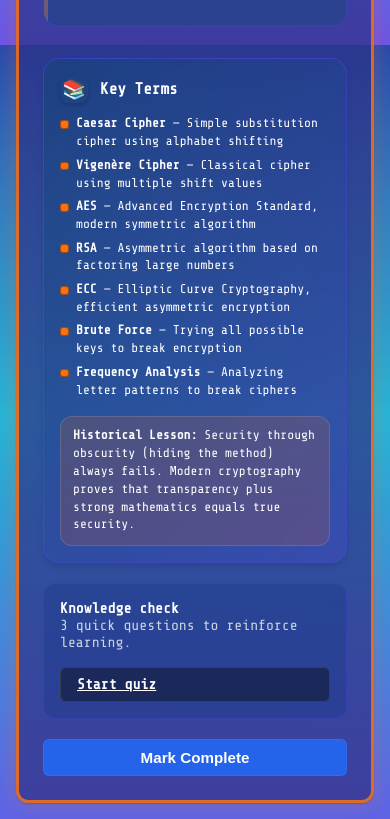
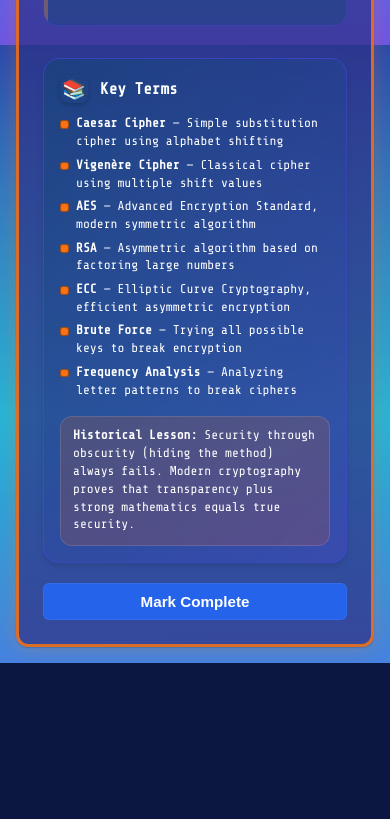
Before and after one commit to Neyooio/cybered, a plain HTML site: page frontend/src/html/lessons/cryptography/lesson-2.html in a window 390 px wide. Shown: the part 5019-5838 px from the top of the page. After the commit the page ends 5682 px from the top, so only its background shows below. Drawn offline with nearby package versions, Linux system fonts and the light colour scheme.

Commit message:
Remove Knowledge check quiz cards from all lessons
- Removed quiz-card div with 'Start quiz' button from all 16 lessons
- Simplifies lesson UI - now only shows Mark Complete button at bottom
- Battle quiz buttons preserved in Cryptography lesson 1 and Malware Defense lesson 2
- Cleaner mobile interface with less clutter

```diff
--- a/frontend/src/html/lessons/cryptography/lesson-2.html
+++ b/frontend/src/html/lessons/cryptography/lesson-2.html
@@ -168,14 +168,6 @@
             </div>
           </div>
 
-          <div class="quiz-card" style="margin-top:1rem;">
-            <div>
-              <div class="quiz-title">Knowledge check</div>
-              <div class="text-muted">3 quick questions to reinforce learning.</div>
-            </div>
-            <a class="secondary-button" href="#">Start quiz</a>
-          </div>
-
           <div class="lesson-actions">
             <button id="completeLesson" class="primary-button">Mark Complete</button>
           </div>
```
Also changed, not shown: frontend/src/html/lessons/cryptography/lesson-3.html (+0 -8 lines), frontend/src/html/lessons/cryptography/lesson-4.html (+0 -8 lines), frontend/src/html/lessons/malware-defense/lesson-1.html (+0 -8 lines), frontend/src/html/lessons/malware-defense/lesson-2.html (+0 -8 lines), frontend/src/html/lessons/malware-defense/lesson-3.html (+0 -8 lines), frontend/src/html/lessons/malware-defense/lesson-4.html (+0 -8 lines), frontend/src/html/lessons/network-defense/lesson-1.html (+0 -8 lines), frontend/src/html/lessons/network-defense/lesson-2.html (+0 -8 lines), frontend/src/html/lessons/network-defense/lesson-3.html (+0 -8 lines), frontend/src/html/lessons/network-defense/lesson-4.html (+0 -8 lines), frontend/src/html/lessons/web-security/lesson-1.html (+0 -8 lines), frontend/src/html/lessons/web-security/lesson-2.html (+0 -8 lines), frontend/src/html/lessons/web-security/lesson-3.html (+0 -8 lines), frontend/src/html/lessons/web-security/lesson-4.html (+0 -8 lines).
